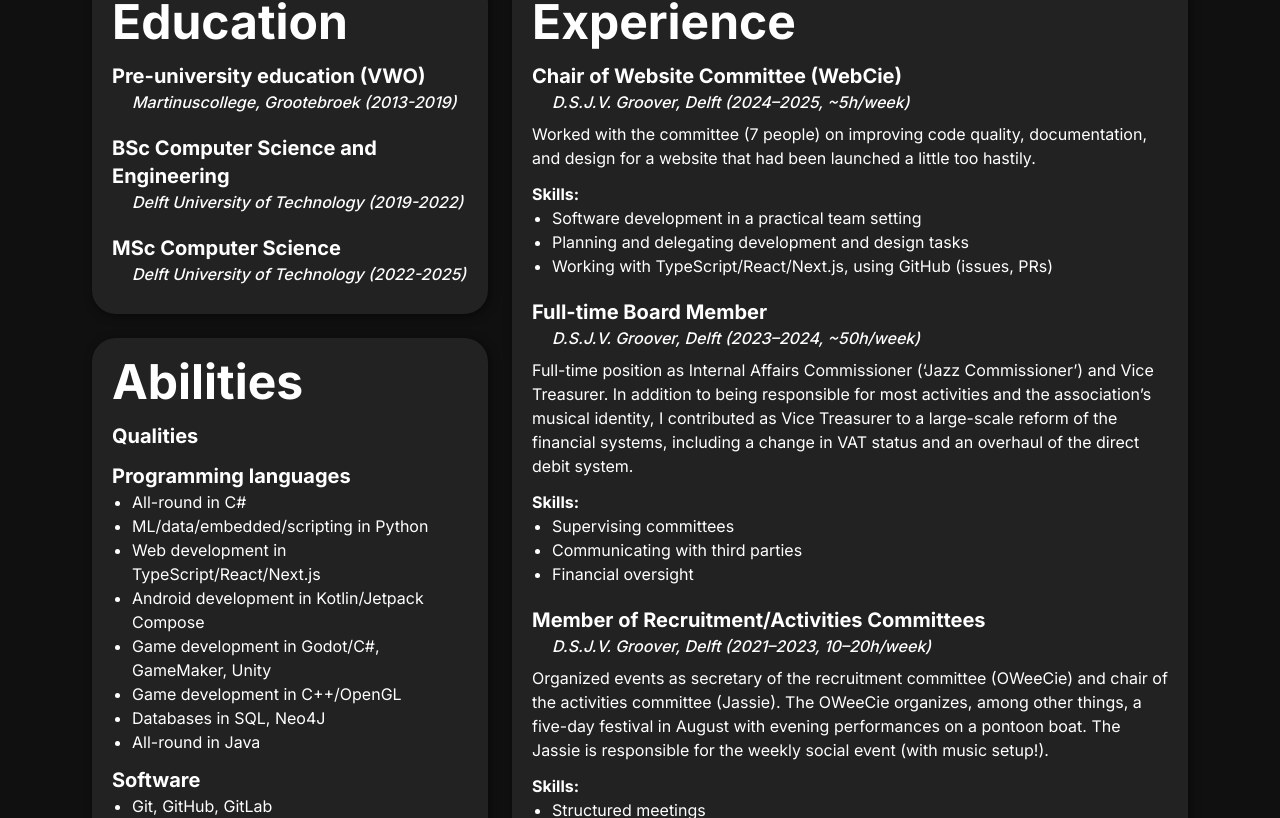
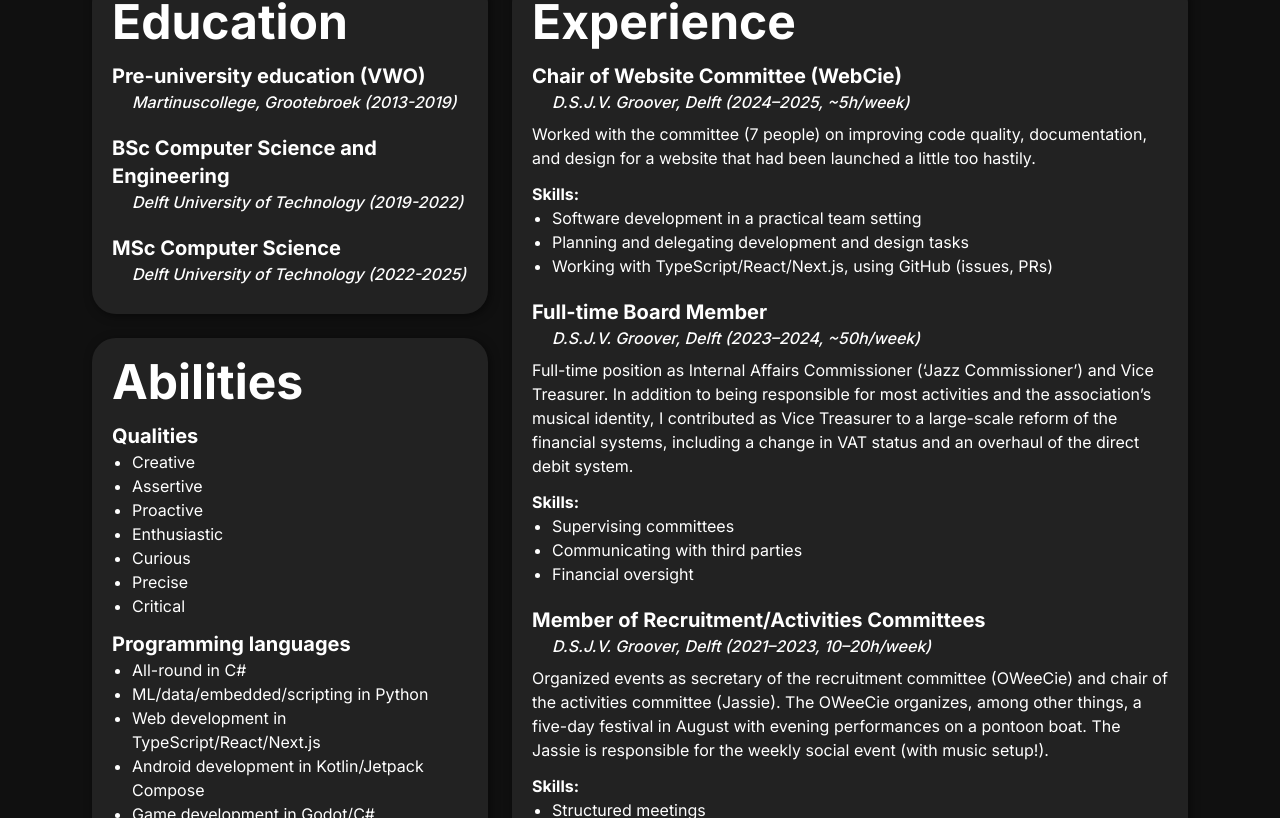
Before and after one commit to sjerpsthomas/website, a Next.js app: page /en/cv in a window 1280 px wide. Shown: the part 410-1228 px from the top of the page. Built offline with nearby package versions, Linux system fonts and the light colour scheme.

Commit message:
Add qualities

```diff
--- a/src/app/[locale]/cv/AbilitiesBlock.tsx
+++ b/src/app/[locale]/cv/AbilitiesBlock.tsx
@@ -38,7 +38,13 @@ const D = {
     },
     abilities: {
       qualities: [
-
+        "Creatief",
+        "Assertief",
+        "Proactief",
+        "Enthousiast",
+        "Nieuwsgierig",
+        "Precies",
+        "Kritisch",
       ],
       ...abilities,
       languages: [
@@ -64,7 +70,13 @@ const D = {
     },
     abilities: {
       qualities: [
-
+        "Creative",
+        "Assertive",
+        "Proactive",
+        "Enthusiastic",
+        "Curious",
+        "Precise",
+        "Critical",
       ],
       ...abilities,
       languages: [
```
